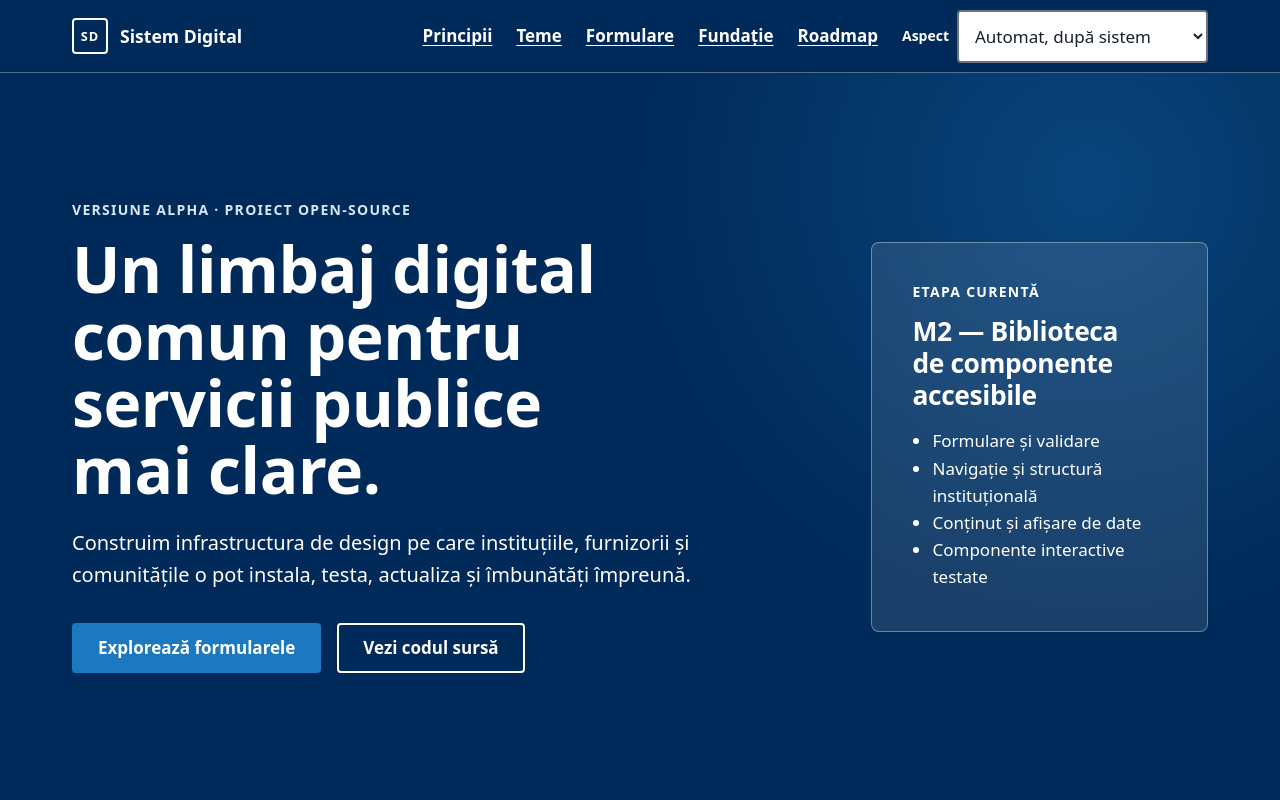
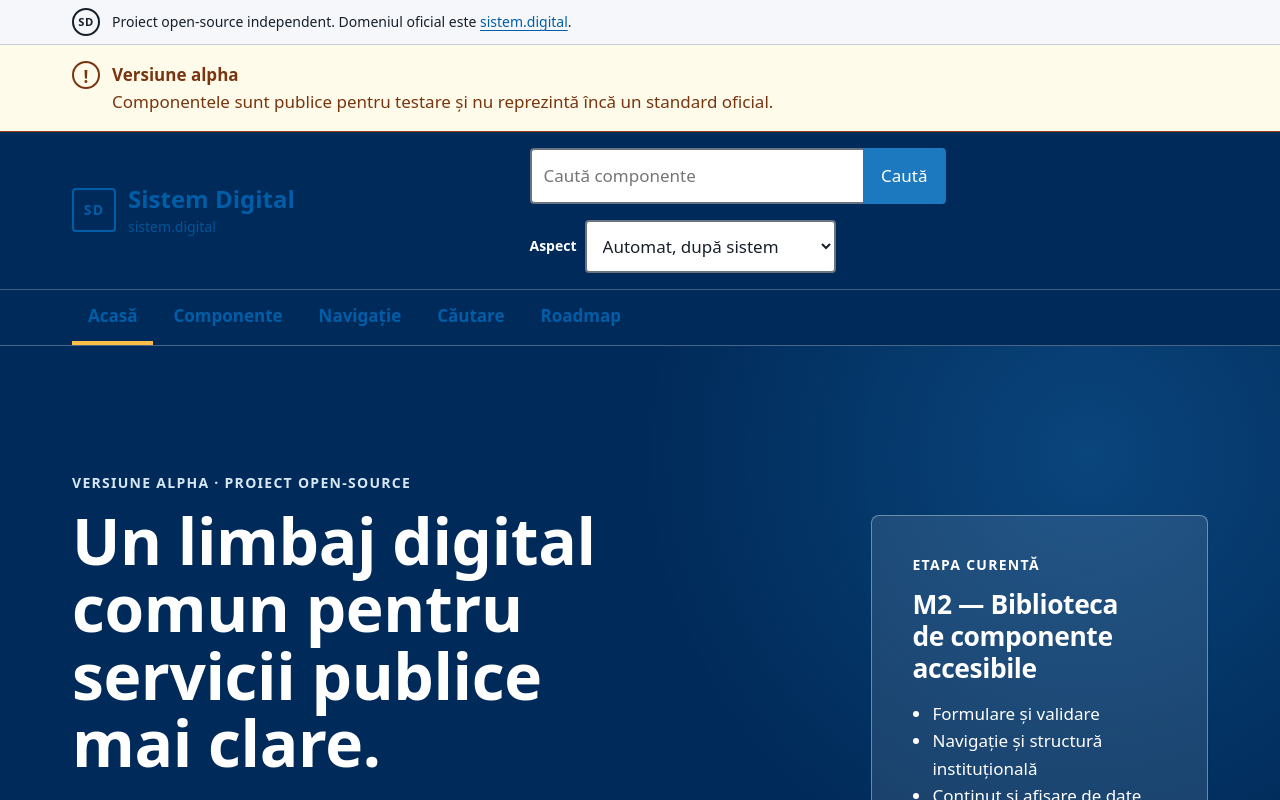
Before and after one commit to ciprian-rus/sistem.digital, a Next.js app in the folder apps/website/: page / in a window 1280 px wide. Shown: the top 800 px of the page. Built offline with nearby package versions, Linux system fonts and the light colour scheme.

Commit message:
refactor(website): use the shared public shell on homepage

```diff
--- a/apps/website/src/app/page.tsx
+++ b/apps/website/src/app/page.tsx
@@ -1,4 +1,4 @@
-import { ThemeControls } from '../components/theme-controls';
+import { PublicFooter, PublicHeader } from '../components/public-shell';
 
 const principles = [
   {
@@ -46,43 +46,7 @@ const feedbackExamples = [
 export default function HomePage() {
   return (
     <>
-      <a className="skip-link" href="#continut">
-        Sari la conținut
-      </a>
-
-      <header className="site-header">
-        <div className="container header-inner">
-          <a className="brand" href="/" aria-label="Sistem Digital — pagina principală">
-            <span className="brand-mark" aria-hidden="true">
-              SD
-            </span>
-            <span>Sistem Digital</span>
-          </a>
-
-          <div className="header-actions">
-            <nav aria-label="Navigație principală">
-              <ul className="nav-list">
-                <li>
-                  <a href="#principii">Principii</a>
-                </li>
-                <li>
-                  <a href="#teme">Teme</a>
-                </li>
-                <li>
-                  <a href="/componente/formulare">Formulare</a>
-                </li>
-                <li>
-                  <a href="#fundatie">Fundație</a>
-                </li>
-                <li>
-                  <a href="https://github.com/users/ciprian-rus/projects/5">Roadmap</a>
-                </li>
-              </ul>
-            </nav>
-            <ThemeControls />
-          </div>
-        </div>
-      </header>
+      <PublicHeader currentPath="/" showMajorAlert />
 
       <main id="continut">
         <section className="hero">
@@ -98,11 +62,8 @@ export default function HomePage() {
                 <a className="button button-primary" href="/componente/formulare">
                   Explorează formularele
                 </a>
-                <a
-                  className="button button-secondary"
-                  href="https://github.com/ciprian-rus/sistem.digital"
-                >
-                  Vezi codul sursă
+                <a className="button button-secondary" href="/componente/navigatie">
+                  Explorează navigația
                 </a>
               </div>
             </div>
@@ -190,22 +151,14 @@ export default function HomePage() {
 
 import '@sistem-digital/tokens/css';
 import '@sistem-digital/tokens/themes.css';
-import '@sistem-digital/components/forms.css';`}</code>
+import '@sistem-digital/components/forms.css';
+import '@sistem-digital/components/navigation.css';`}</code>
             </pre>
           </div>
         </section>
       </main>
 
-      <footer className="site-footer">
-        <div className="container footer-inner">
-          <p>
-            <strong>Sistem Digital</strong> — infrastructură publică open-source.
-          </p>
-          <a href="https://github.com/ciprian-rus/sistem.digital/blob/main/CONTRIBUTING.md">
-            Contribuie
-          </a>
-        </div>
-      </footer>
+      <PublicFooter />
     </>
   );
 }
```
